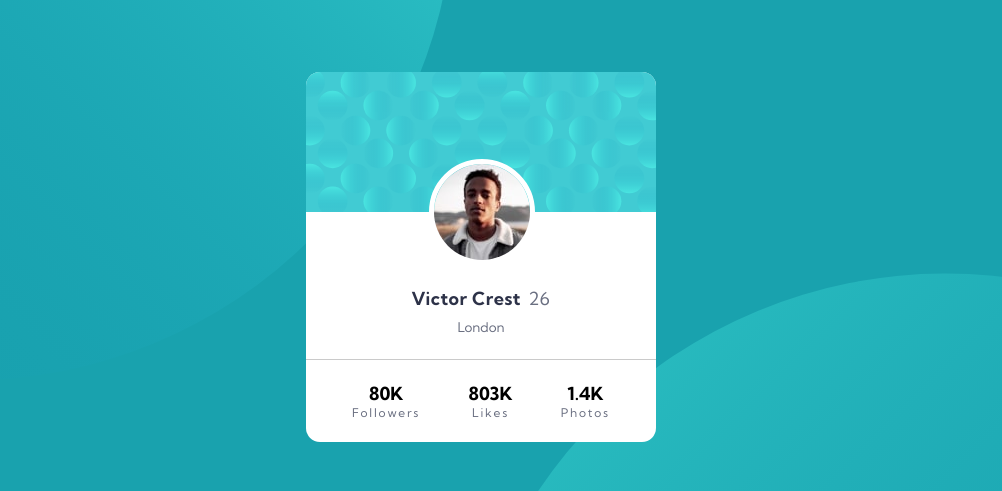
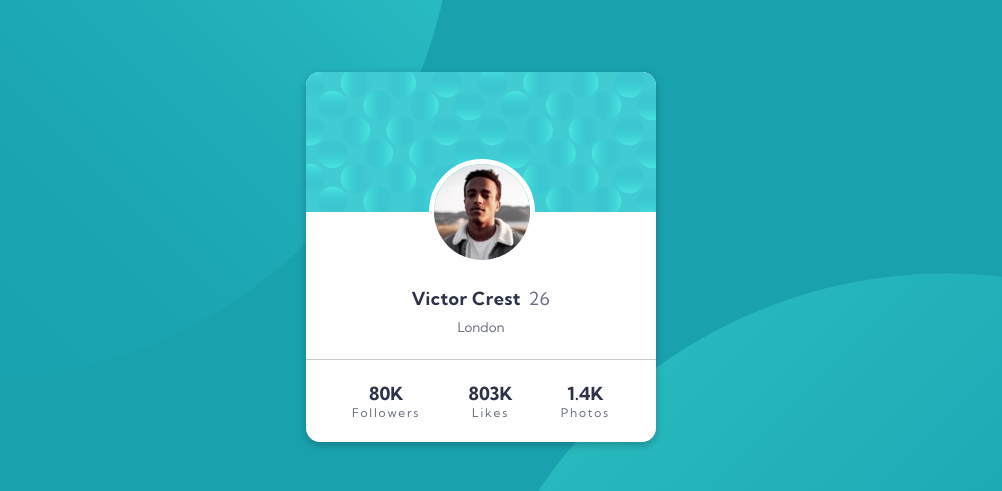
Before and after one commit to krish144/profile-Card-Component, a plain HTML site: page index.html in a window 1280 px wide. Shown: the part 143-634 px from the top of the page, without its empty margins (159-1161 px from the left). Drawn offline with Linux system fonts and the light colour scheme.

Commit message:
Adding Shadow on box and change color on .number

```diff
--- a/assets/css/style.css
+++ b/assets/css/style.css
@@ -50,6 +50,7 @@ body{
    background-color: var(--color-white);
    border-radius: 14px;
    margin: 1.7rem;
+   box-shadow: rgba(0, 0, 0, 0.24) 0px 3px 8px;
 }
 
 .pattern-card-img{
@@ -105,6 +106,7 @@ hr{
 
 
 .number{
+    color:var(--color-desaturatedBlue);
     font-size: 1.8rem;
     text-align: center;
 }
```
